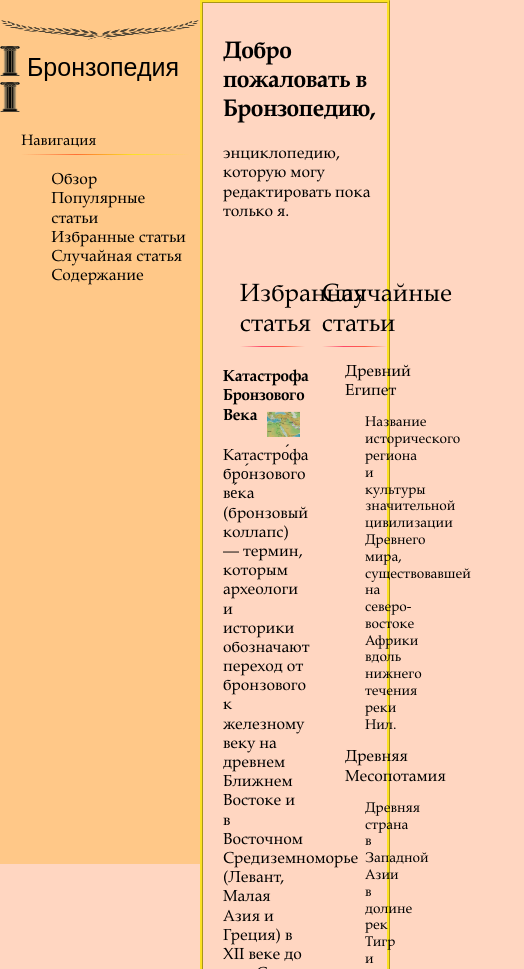
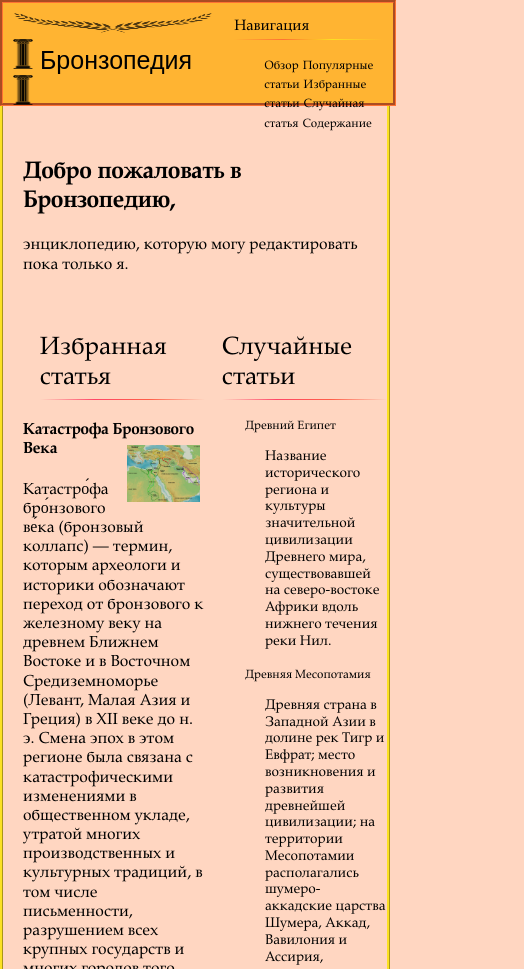
Before and after one commit to Pkelbas/Pkelbas.github.io, a plain HTML site: page index.html in a window 390 px wide. Shown: the top 969 px of the page, 524 px wide, since content can reach past the window. Drawn offline with Linux system fonts and the light colour scheme.

Commit message:
lab-3 fixed

```diff
--- a/CSS/style.css
+++ b/CSS/style.css
@@ -1,8 +1,9 @@
-body {
+.body-flex {
     background-color: rgba(255, 120, 51, 0.3);
     margin: 0;
     line-height: 1.2;
     font-family: Palatino, serif;
+    display: flex;
 }
 
 .site-name {
@@ -12,6 +13,9 @@ body {
     font-family: Trattatello, fantasy;
 }
 
+.site-emblem{
+}
+
 .site-img{
     mix-blend-mode: multiply;
     margin: 0;
@@ -19,7 +23,7 @@ body {
     outline: none;
 }
 
-.main-top-left{
+.title{
     clear: both;
     font-size: 1rem;
     margin-top: 1rem;
@@ -32,11 +36,13 @@ body {
     top: 0;
     left: 0;
     position: fixed;
+    display: flex;
+    flex-direction: column;
     padding-top: 20px;
     background-color: rgba(255, 180, 50, 0.4);
 }
 
-.body-main {
+.main-flex {
     border: ridge #fce123;
     padding-left: 20px;
     margin-left: 200px;
@@ -63,9 +69,6 @@ nav{
     background-size: 100% 1px;
 }
 
-li{
-    list-style: none;
-}
 
 .main-section{
     display: flex;
@@ -108,9 +111,13 @@ footer{
     font-size: 14px;
 }
 
-.table-third-task {
+.table {
     border-collapse: collapse;
     width: 100%;
+}
+
+.list{
+    list-style: none;
 }
 
 th, td {
@@ -118,11 +125,42 @@ th, td {
     padding: 8px;
 }
 
-.table-third-task tbody tr:nth-child(even){
+.table tbody tr:nth-child(even){
     background-color: rgba(243, 77, 8, 0.5);
     font-size: 30px;
 }
 
-.table-third-task tbody tr:nth-child(odd){
+.table tbody tr:nth-child(odd){
     background-color: rgba(0, 0, 0, 0.15);
 }
+
+@media (max-width: 600px) {
+    .sidebar{
+        width: 100%;
+        height: 100px;
+        padding-top: 0;
+        flex-direction: row;
+        mix-blend-mode: normal;
+        border-style: groove;
+        border-color: #ff7133;
+        background-color: rgba(255, 180, 50);
+
+    }
+    .main-flex{
+        margin-top: 100px;
+        padding-top: 20px;
+        margin-left: 0;
+        flex-direction: column;
+    }
+    footer{
+        margin-left: 0;
+    }
+    li{
+        display: inline;
+        font-size: 12px;
+    }
+    .site-emblem{
+        margin-left: 10px;
+        margin-top: 10px;
+    }
+}
--- a/index.html
+++ b/index.html
@@ -8,9 +8,9 @@
     <link rel="icon" type="image/png" href="images/sun_cross.png"/>
     <link href="CSS/style.css" rel="stylesheet">
 </head>
-<body>
+<body class="body-flex">
 <div class="sidebar">
-    <div>
+    <div class="site-emblem">
         <img class="site-img" src="images/laurels-2.png" alt="" width="200" height="20">
         <h1 class="site-name">
             <img class="site-img" src="images/ionic-2.png" alt="" width="20" height="30">
@@ -22,7 +22,7 @@
         <h3 class="nav-header">
             Навигация
         </h3>
-        <ul class="nav-list">
+        <ul class="list">
             <li>Обзор</li>
             <li>Популярные статьи</li>
             <li>Избранные статьи</li>
@@ -32,8 +32,9 @@
     </nav>
 </div>
 
-<main class="body-main">
-    <div class="main-top-left">
+<div>
+<main class="main-flex">
+    <div class="title">
         <h2>
             Добро пожаловать в Бронзопедию,
         </h2>
@@ -62,7 +63,7 @@
 
         <section class="child-section">
             <h3 class="section-header">Случайные статьи</h3>
-            <ul>
+            <ul class="list">
                 <li>
                     Древний Египет
                     <p class="list-element-p">
@@ -89,7 +90,7 @@
 
 
     </div>
-    <table class="table-third-task">
+    <table class="table">
         <tr>
             <th>𒀀</th>
             <th>𒀁</th>
@@ -136,5 +137,6 @@
             А после них - только зола и пепел.</em></sup>
     </blockquote>
 </footer>
+</div>
 </body>
 </html>
```
